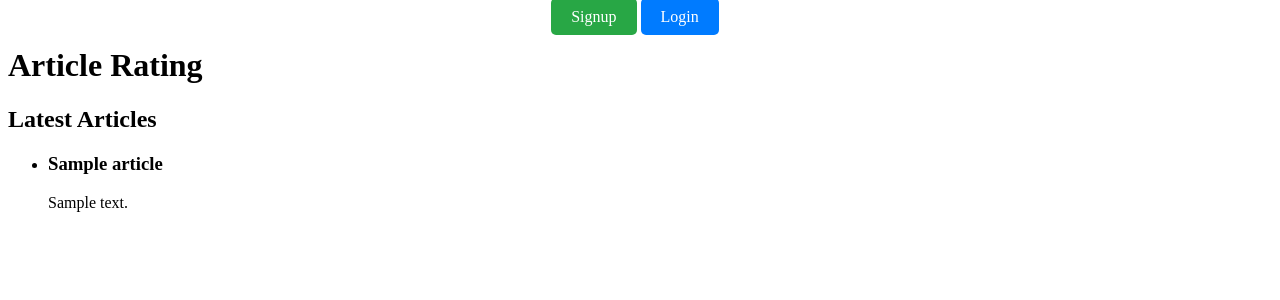
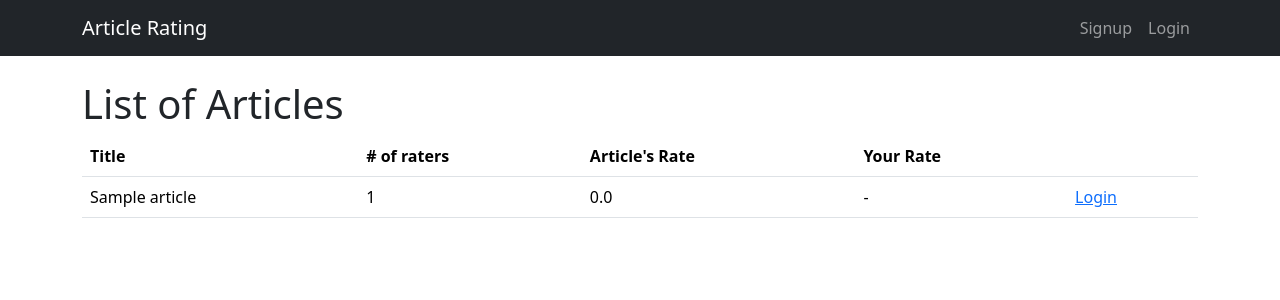
Before and after one commit to mborjian/DRF-Article-Rating, a Django app: page / in a window 1280 px wide. Shown: the top 300 px of the page. Run offline with Django 5.2, Linux system fonts and the light colour scheme; tables that the repository leaves empty hold one stand-in row (values such as "Sample post"); some libraries are stand-ins or nearby versions.

Commit message:
update home
2 show the list of articles

```diff
--- a/templates/article/home.html
+++ b/templates/article/home.html
@@ -1,36 +1,42 @@
-<!DOCTYPE html>
-<html lang="en">
-<head>
-    <meta charset="UTF-8">
-    <meta name="viewport" content="width=device-width, initial-scale=1.0">
-    <title>Article Rating</title>
-</head>
-<body>
+{% extends 'base.html' %}
+{% load static %}
+{% block title %}Home{% endblock %}
 
-<div style="text-align: center; margin-bottom: 20px;">
-    {% if user.is_authenticated %}
-    <a href="{% url 'account.logout' %}"
-       style="text-decoration: none; background-color: #28a745; color: #ffffff; padding: 10px 20px; border-radius: 5px;">Logout</a>
-    <a href="{% url 'account.profile' %}"
-       style="text-decoration: none; background-color: #28a745; color: #ffffff; padding: 10px 20px; border-radius: 5px;">Profile</a>
-    {% else %}
-    <a href="{% url 'account.register' %}"
-       style="text-decoration: none; background-color: #28a745; color: #ffffff; padding: 10px 20px; border-radius: 5px;">Signup</a>
-    <a href="{% url 'account.login' %}"
-       style="text-decoration: none; background-color: #007bff; color: #ffffff; padding: 10px 20px; border-radius: 5px; margin-right: 10px;">Login</a>
-    {% endif %}
-</div>
-
-<h1>Article Rating</h1>
-
-<h2>Latest Articles</h2>
-<ul>
-    {% for article in articles %}
-    <li>
-        <h3>{{ article.title }}</h3>
-        <p>{{ article.content }}</p>
-    </li>
-    {% endfor %}
-</ul>
-</body>
-</html>
+{% block content %}
+    <h1>List of Articles</h1>
+    <table class="table">
+        <thead>
+        <tr>
+            <th scope="col">Title</th>
+            <th scope="col"># of raters</th>
+            <th scope="col">Article's Rate</th>
+            <th scope="col">Your Rate</th>
+            <th scope="col"></th>
+        </tr>
+        </thead>
+        <tbody>
+        {% for article in articles %}
+            <tr>
+                <td>{{ article.title }}</td>
+                <td>{{ article.rating_count }}</td>
+                <td>{{ article.average_rating }}</td>
+                <td>
+                    {% if article.user_rating is not None %}
+                        {{ article.user_rating }}
+                    {% else %}
+                        -
+                    {% endif %}
+                </td>
+                <td>
+                    {% if user.is_authenticated %}
+                        <button onclick="window.location.href='{% url 'article_detail' article.id %}'">Rate this
+                        </button>
+                    {% else %}
+                        <a href="{% url 'account.login' %}?next={{ request.path }}">Login</a>
+                    {% endif %}
+                </td>
+            </tr>
+        {% endfor %}
+        </tbody>
+    </table>
+{% endblock %}
```
